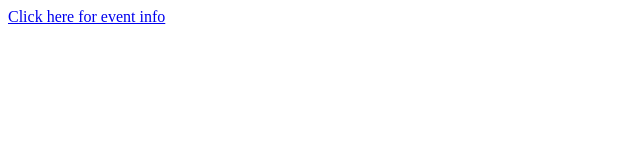
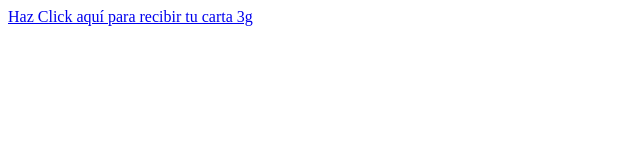
Before and after one commit to ligiaelenaft/Carta-Pinos-Navide-os-3g-office, a plain HTML site: page index.html in a window 1280 px wide. Shown: the whole page, without its empty margins (0-640 px from the left). Drawn offline with Linux system fonts and the light colour scheme.

Commit message:
Update index.html

```diff
--- a/index.html
+++ b/index.html
@@ -1,3 +1,3 @@
 <html>
-  <p><a href="QR%20-%20PINITO.pdf">Click here for event info</a></p>
+  <p><a href="QR%20-%20PINITO.pdf">Haz Click aquí para recibir tu carta 3g</a></p>
   </html>
```
